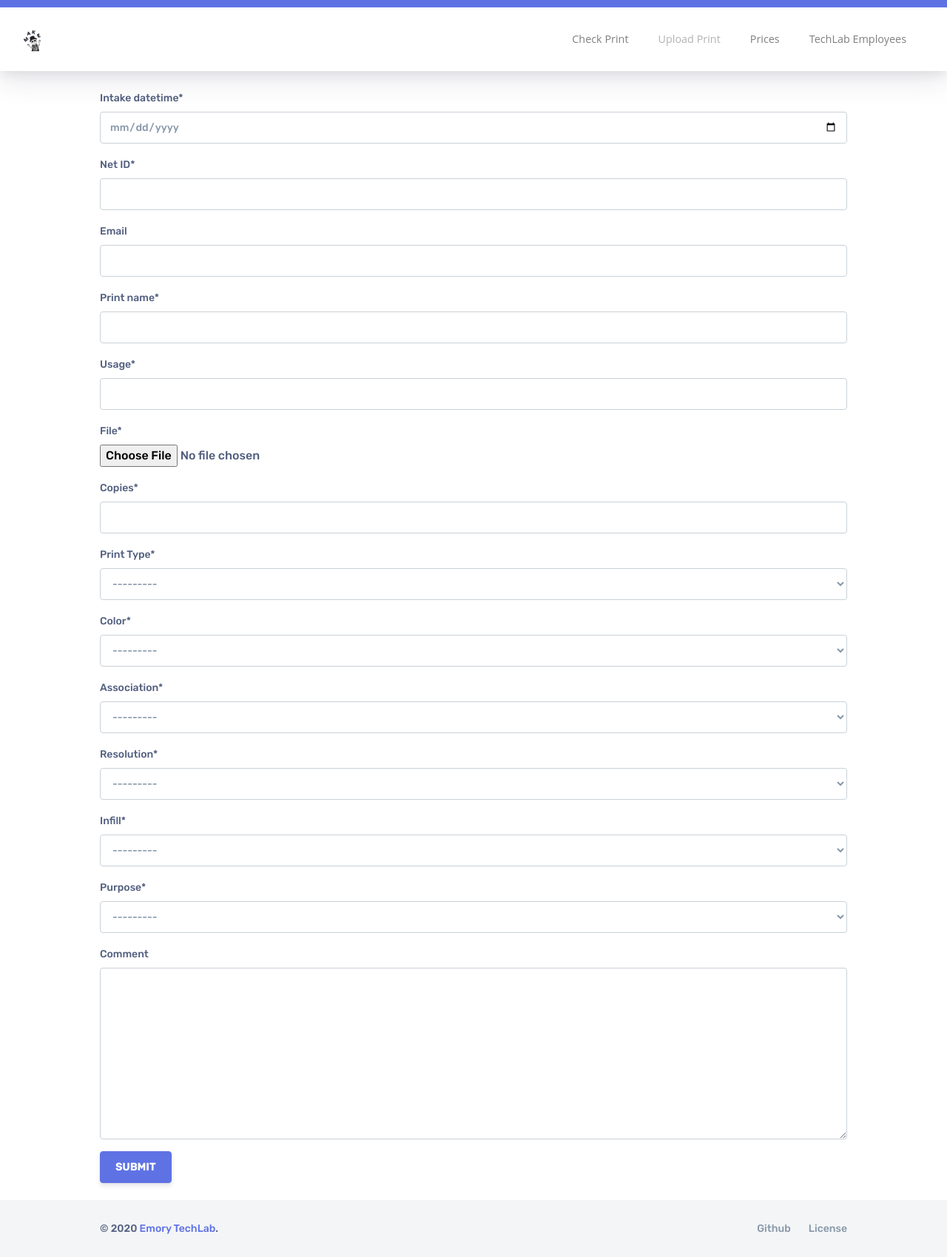
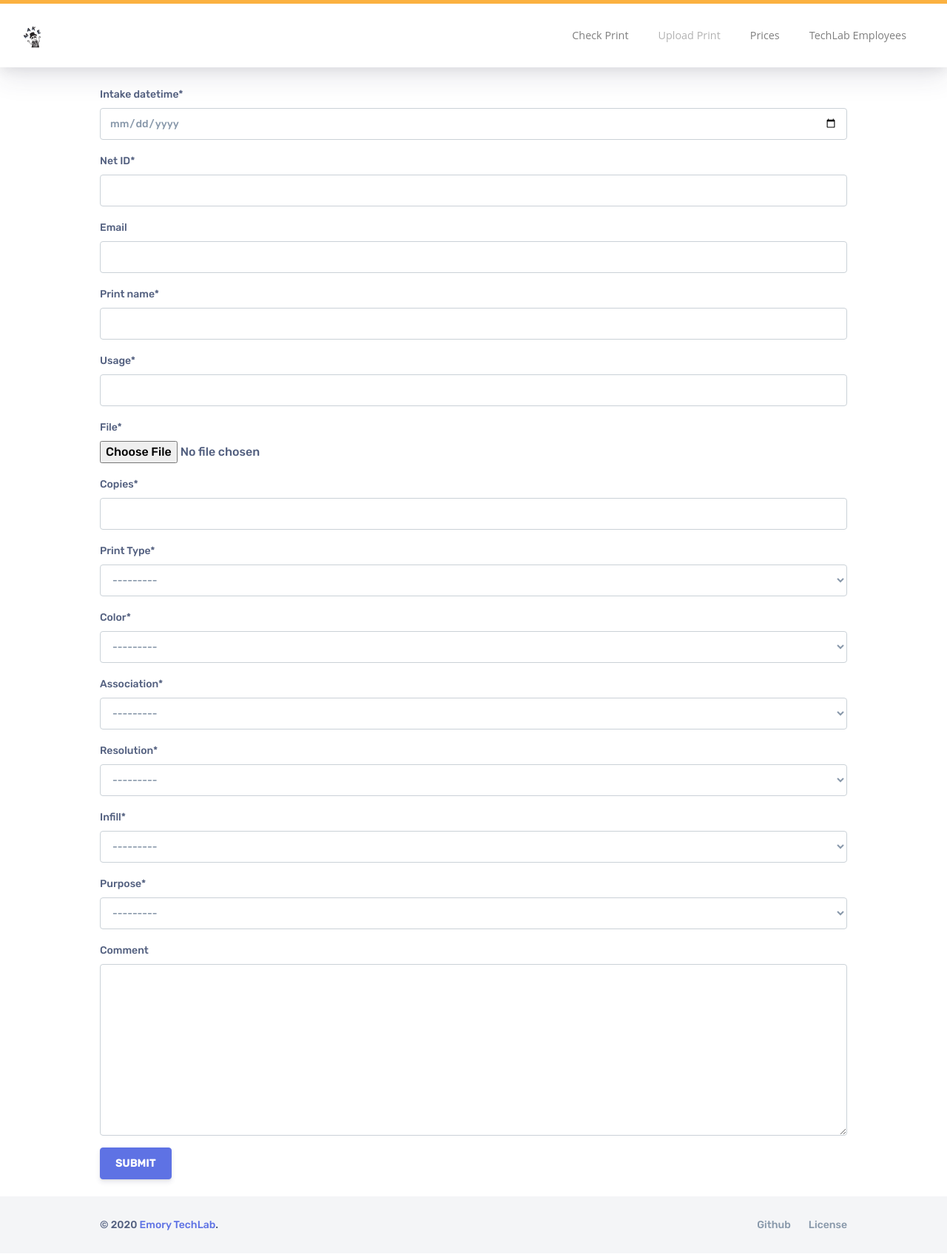
Before and after one commit to zseverino/pyNTakeApp, a Django app: page /employeeIntake/ in a window 1280 px wide. Shown: the whole page at 74% size. After the commit the page ends 1663 px from the top, so only its background shows below. Run offline with Django 3.2, Linux system fonts and the light colour scheme; the visitor is signed in with stand-in values (Sample User, id 1); data that the repository does not hold is empty; some libraries are stand-ins or nearby versions.

Commit message:
Finished ui overhaul

```diff
--- a/printList/static/assets/css/style.css
+++ b/printList/static/assets/css/style.css
@@ -14,15 +14,28 @@ body {
 }
 
 .navbar {
-    border-top: 10px solid #5e72e4;
+    border-top: 5px solid #fbb140;
 }
 
+.navbar .navbar-collapse .navbar-collapse-header {
+    border-bottom: 1px solid #fbb140;
+}
+.container {
+    border-radius: 15px;
+}
 .carousel .carousel-inner {
     border-radius: 15px;
+}
+.blank-space {
+    height: 25px;
 }
 
 .blank-space-large {
     height: 100px;
+}
+
+.text-gold {
+    color: #fbb140;
 }
 
 .footer {
```
